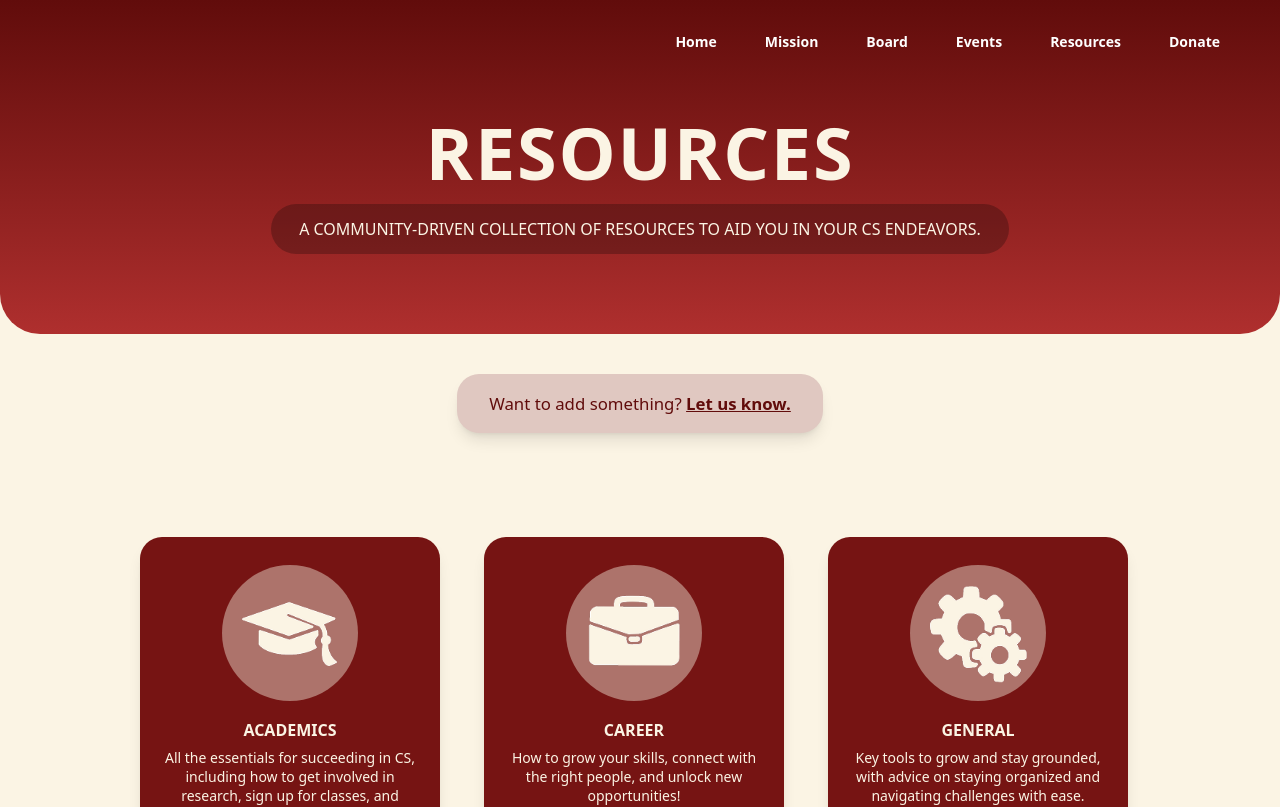
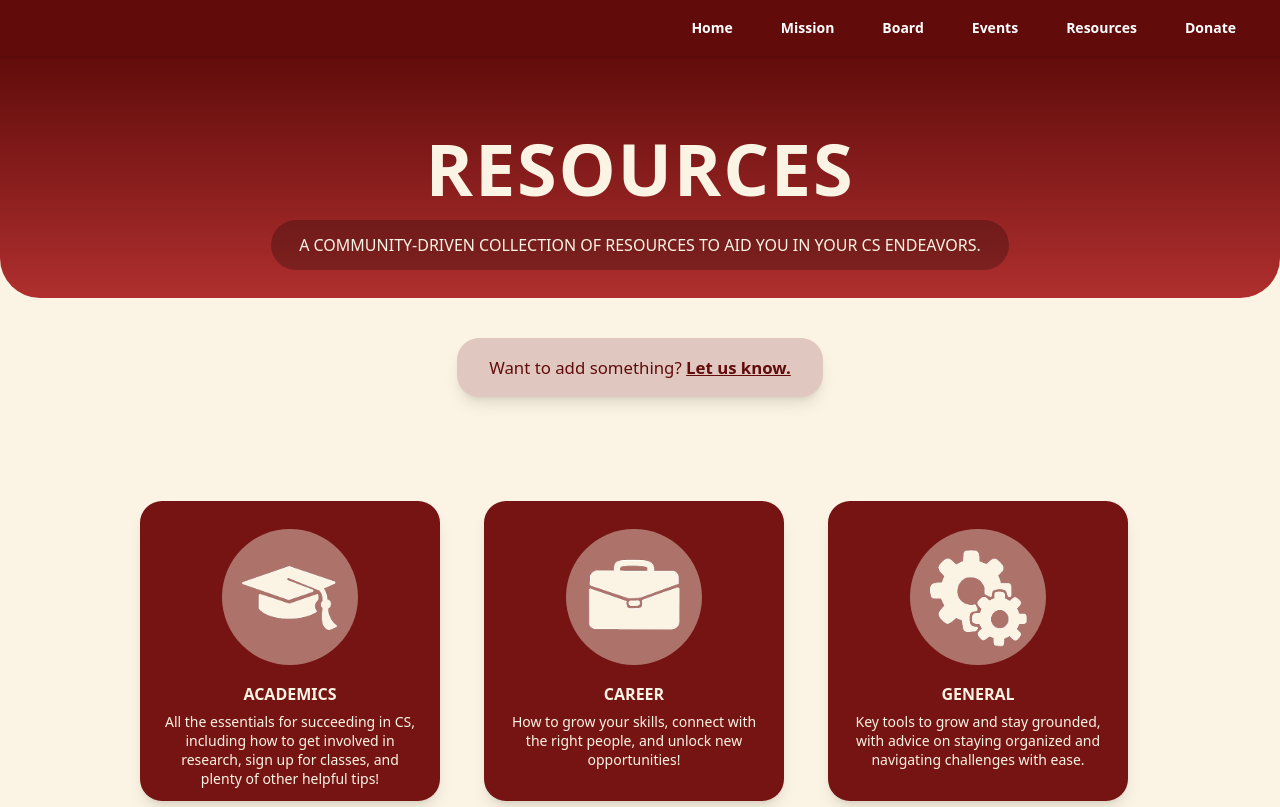
Before and after one commit to rutgersusacs/usacs-website, a Next.js app: page /resources in a window 1280 px wide. Shown: the top 807 px of the page. Built offline with nearby package versions, Linux system fonts and the light colour scheme.

Commit message:
updated navbar

```diff
--- a/app/components/NavBar.tsx
+++ b/app/components/NavBar.tsx
@@ -1,9 +1,9 @@
 export default function NavBar() {
   const linkClass =
-  "px-3 py-2 text-white font-bold text-sm no-underline";
+    "px-3 py-2 text-white font-bold text-sm no-underline";
 
   return (
-<nav className="sticky top-0 z-50 flex justify-end gap-6 px-8 py-2">
+    <nav className="sticky top-0 z-50 bg-[var(--usacs-red-dark)] shadow-sm flex items-center justify-end gap-6 px-8 h-14">
       <a href="/" className={linkClass}>Home</a>
       <a href="/mission" className={linkClass}>Mission</a>
       <a href="/board" className={linkClass}>Board</a>
--- a/app/components/PageHeader.tsx
+++ b/app/components/PageHeader.tsx
@@ -1,9 +1,8 @@
-import NavBar from "./NavBar";
-
 type PageHeaderProps = {
   children?: React.ReactNode;
   className?: string;
   };
+
 
   export default function PageHeader({
   children,
@@ -13,14 +12,12 @@ export default function PageHeader({
   <header
   className={`
   bg-gradient-to-b from-[var(--usacs-red-dark)] to-[var(--usacs-red-light)]
-        pt-4 pb-20
+  pt-7 pb-7
   px-4
   rounded-b-[40px]
   ${className}
   `}
   >
-      <NavBar />
-
   <div className="mt-12 text-center">
   {children}
   </div>
--- a/app/layout.tsx
+++ b/app/layout.tsx
@@ -1,11 +1,13 @@
 import "./globals.css";
 import type { ReactNode } from "react";
 import Footer from "./components/Footer";
+import NavBar from "./components/NavBar";
 
 export default function RootLayout({ children }: { children: ReactNode }) {
   return (
     <html lang="en">
       <body className="bg-[var(--cream)] font-sans leading-relaxed">
+        <NavBar />
         {children}
         <Footer />
       </body>
```
Lines whose indentation alone changed are shown as unchanged.
